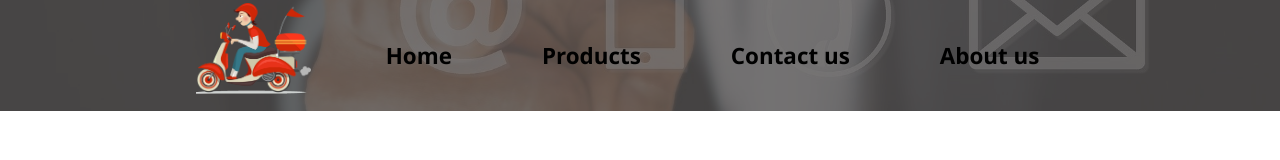
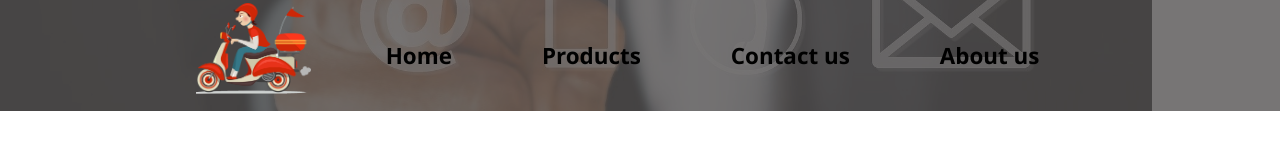
Before and after one commit to tanmaybhalerao/web-development, a plain HTML site: page responsive/contactus.html in a window 1280 px wide. Drawn offline with Linux system fonts and the light colour scheme; files whose address does not match are found by name.

Commit message:
Update contact.css

```diff
--- a/responsive/contact.css
+++ b/responsive/contact.css
@@ -13,7 +13,7 @@
 /* Section:contact */
 #contact{
 
-    font-size: 1.2rem;
+    font-size: 2.2rem;
     align-items: center;
     position: relative;
 }
@@ -25,7 +25,7 @@
     content: "";
     background: url('/productimg/background\ \(3\).jpg')no-repeat center center /cover;
     height: 100%;
-    width: 100%;
+    width: 90%;
     position:absolute;
     z-index: -1;
     opacity:0.6 ;
```
